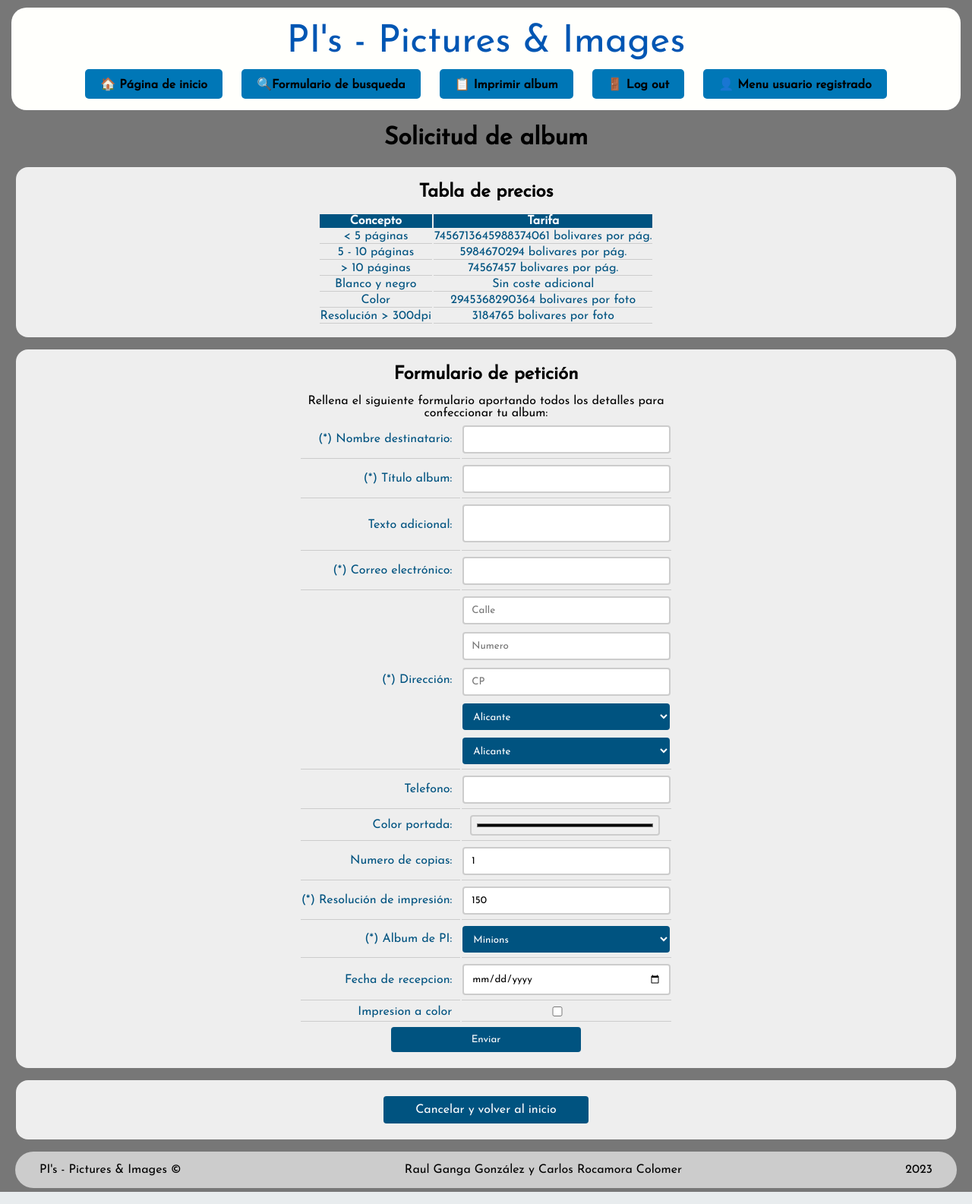
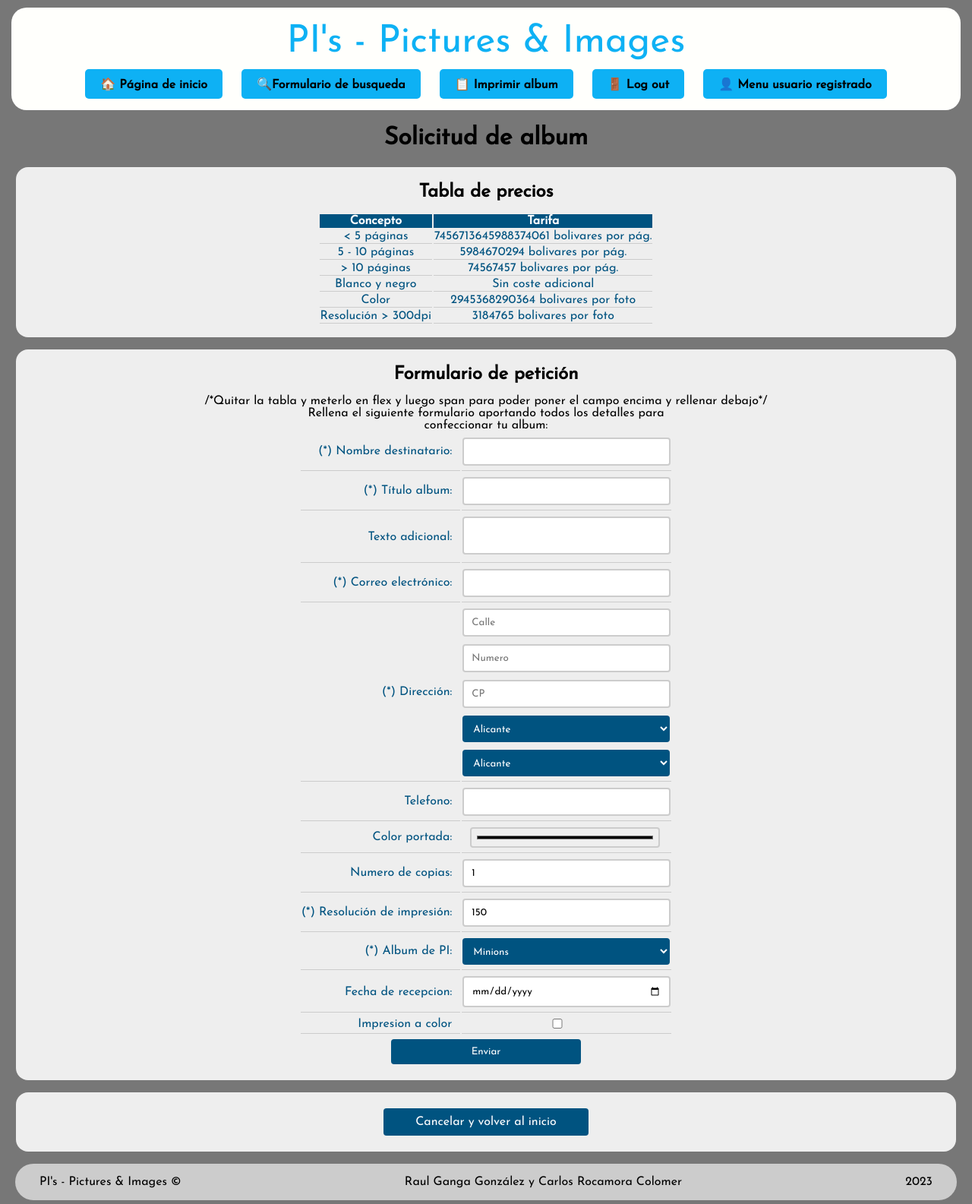
Before and after one commit to Cletus2000/DAW, a PHP site: page /album_request.html in a window 1280 px wide. Shown: the whole page at 76% size. Run offline with PHP 8.4, Linux system fonts and the light colour scheme.

Commit message:
anotaciones ultima clase

```diff
--- a/album_request.html
+++ b/album_request.html
@@ -72,6 +72,8 @@
         </section>
         <section>
             <h2>Formulario de petición</h2>
+
+            /*Quitar la tabla y meterlo en flex y luego span para poder poner el campo encima y rellenar debajo*/
             <form action="album_confirmed.html"> <!--Acuerdate que aqui va el nombre de el archivo respuesta -->
                 <table>
                     <caption>Rellena el siguiente formulario aportando todos los detalles para confeccionar tu album:</caption>
--- a/estilo.css
+++ b/estilo.css
@@ -13,7 +13,7 @@
 	--color1: #777;
 	--color2: #FFFFFC;
 	--color3: #EEEEEE;
-	--color4: #0077b7;
+	--color4: #0EB1F4;
 	--color5: #004275;
 	--color6: #EEEEEE;
 	--color7: #CCCCCC;
@@ -46,7 +46,7 @@ header {
 	.title {
 		display: inline-block;
 		padding: 10px 20px;
-		color: #0056B3;
+		color: var(--color4);
 		text-decoration: none;
 		font-size: 50px;
 	}
@@ -111,11 +111,11 @@ h1 {
 		gap: 40px;
 		justify-content: center;
 	}
-		@media (max-width: 1400px) {
+		@media (max-width: 1400px) { /*Cambiar los tamaños para los estandares movil y tablet*/
 			.grid-container {
 				display: flex;
 				flex-wrap: wrap;
-				gap: 10px; /* Espacio entre elementos */
+				gap: 10px; /* Espacio entre elementos */ /*en flex el gap no hace nada*/
 			}
 
 			article {
```
